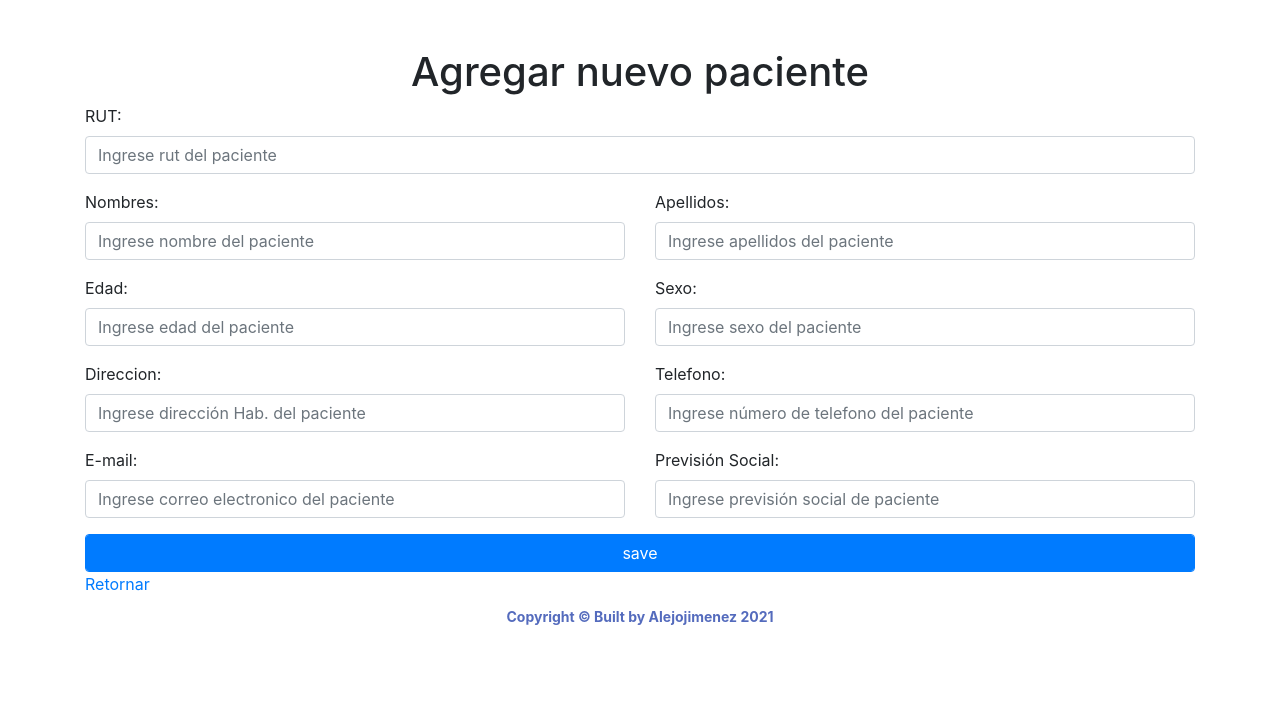
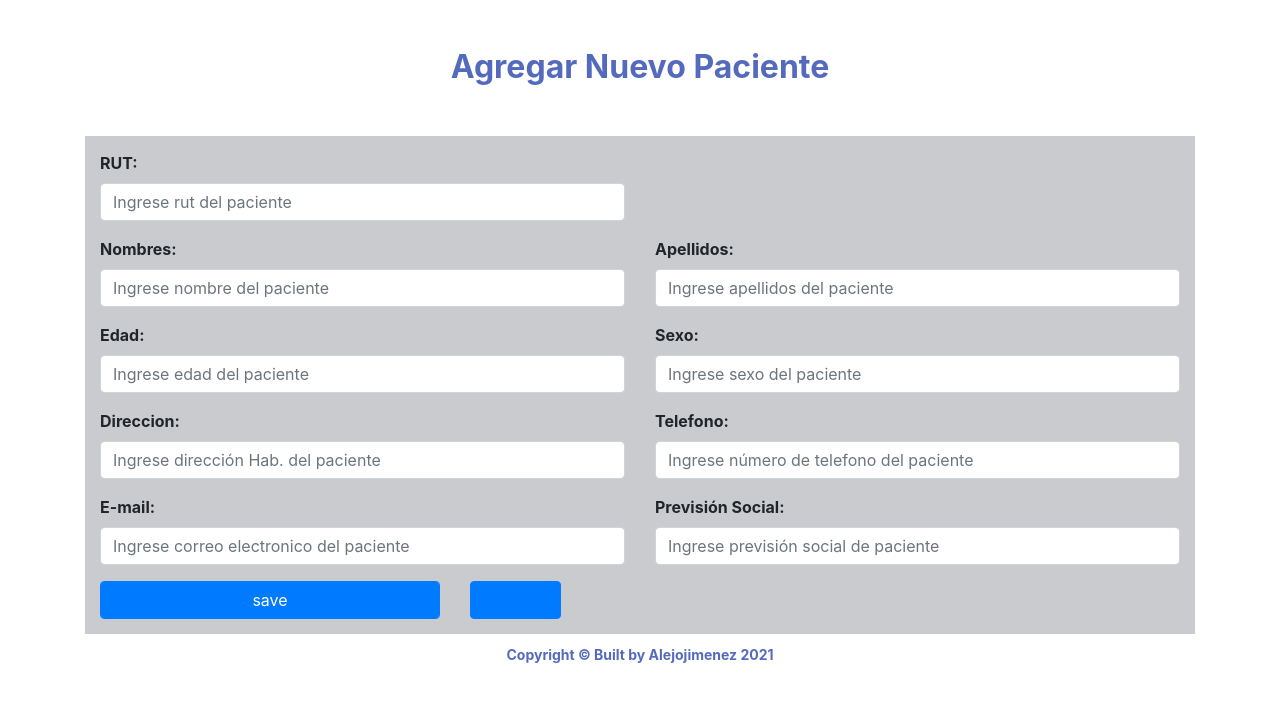
Before and after one commit to alejojimenez/front-end-medi-dynamo, a React (Create React App) app in the folder medi-dynamo/: page /addpatient in a window 1280 px wide. Shown: the top 702 px of the page. Built offline with nearby package versions, Linux system fonts and the light colour scheme.

Commit message:
Upload Update Component AddPatient

```diff
--- a/medi-dynamo/src/component/AddPatient.jsx
+++ b/medi-dynamo/src/component/AddPatient.jsx
@@ -2,7 +2,7 @@ import React, { useState, useContext } from "react";
 import { Link } from "react-router-dom";
 import { Context } from "../store/appContext";
 import PropTypes from "prop-types";
-import { Col, Row } from "react-bootstrap";
+import { Col, Row, Button } from "react-bootstrap";
 
 export const AddPatient = props => {
 	const { actions, store } = useContext(Context);
@@ -21,13 +21,13 @@ export const AddPatient = props => {
 
 	return (
 		<div className="container">
-			<div>
-				<h1 className="text-center mt-5">Agregar nuevo paciente</h1>
+			<h2 className="color-text-general text-center mt-5"><strong>Agregar Nuevo Paciente</strong></h2>
+			<div className="bg-size-form-addPatient">
 				<form>
 					<Row>
-						<Col md = {12}>
+						<Col md = {6}>
 							<div className="form-group">
-								<label>RUT:</label>
+								<label><strong>RUT:</strong></label>
 								<input
 									onChange={event => {
 										setState({ ...state, rut: event.target.value });
@@ -42,7 +42,7 @@ export const AddPatient = props => {
 					<Row>
 						<Col md = {6}>
 							<div className="form-group">
-								<label>Nombres:</label>
+								<label><strong>Nombres:</strong></label>
 								<input
 									onChange={event => {
 										setState({ ...state, firstname: event.target.value });
@@ -55,7 +55,7 @@ export const AddPatient = props => {
 						</Col>
 						<Col md = {6}>
 							<div className="form-group">
-								<label>Apellidos:</label>
+								<label><strong>Apellidos:</strong></label>
 								<input
 									onChange={event => {
 										setState({ ...state, lastname: event.target.value });
@@ -70,7 +70,7 @@ export const AddPatient = props => {
 					<Row>
 						<Col md = {6}>
 							<div className="form-group">
-								<label>Edad:</label>
+								<label><strong>Edad:</strong></label>
 								<input
 									onChange={event => {
 										setState({ ...state, age: event.target.value });
@@ -83,7 +83,7 @@ export const AddPatient = props => {
 						</Col>
 						<Col md = {6}>
 							<div className="form-group">
-								<label>Sexo:</label>
+								<label><strong>Sexo:</strong></label>
 								<input
 									onChange={event => {
 										setState({ ...state, sex: event.target.value });
@@ -98,7 +98,7 @@ export const AddPatient = props => {
 					<Row>
 						<Col md = {6}>
 							<div className="form-group">
-								<label>Direccion:</label>
+								<label><strong>Direccion:</strong></label>
 								<input
 									onChange={event => {
 										setState({ ...state, address: event.target.value });
@@ -111,7 +111,7 @@ export const AddPatient = props => {
 						</Col>
 						<Col md = {6}>
 							<div className="form-group">
-								<label>Telefono:</label>
+								<label><strong>Telefono:</strong></label>
 								<input
 									onChange={event => {
 										setState({ ...state, telephone: event.target.value });
@@ -126,7 +126,7 @@ export const AddPatient = props => {
 					<Row>
 						<Col md = {6}>
 							<div className="form-group">
-								<label>E-mail:</label>
+								<label><strong>E-mail:</strong></label>
 								<input
 									onChange={event => {
 										setState({ ...state, email: event.target.value });
@@ -139,7 +139,7 @@ export const AddPatient = props => {
 						</Col>
 						<Col md = {6}>
 							<div className="form-group">
-								<label>Previsión Social:</label>
+								<label><strong>Previsión Social:</strong></label>
 								<input
 									onChange={event => {
 										setState({ ...state, forecast: event.target.value });
@@ -151,7 +151,9 @@ export const AddPatient = props => {
 							</div>
 						</Col>
 					</Row>
-					<button
+					<Row>
+						<Col md = {4}>
+							<Button
 								onClick={() => {
 									actions.addContacts(state.rut, state.firstname, state.lastname, state.age, state.sex, state.address, state.telephone, state.email, state.forecast);
 									props.history.push("/patients");
@@ -159,10 +161,16 @@ export const AddPatient = props => {
 								type="button"
 								className="btn btn-primary form-control">
 								save
-					</button>
+							</Button>
+						</Col>
+						<Col md = {4}>
+							<Button>
 								<Link className="mt-3 w-100 text-center" to="/patients">
 									Retornar
 								</Link>
+							</Button>
+						</Col>
+					</Row>
 				</form>
 			</div>
 		</div>
--- a/medi-dynamo/src/style/App.css
+++ b/medi-dynamo/src/style/App.css
@@ -20,6 +20,12 @@
 .error-login {
   color: aliceblue;
   text-align: center;
+}
+
+.bg-size-form-addPatient {
+  background-color: #cacbce;
+  margin-top: 50px;
+  padding: 15px;
 }
 
 /* ####  Screen Desktop #### */
```
Lines whose indentation alone changed are shown as unchanged.
